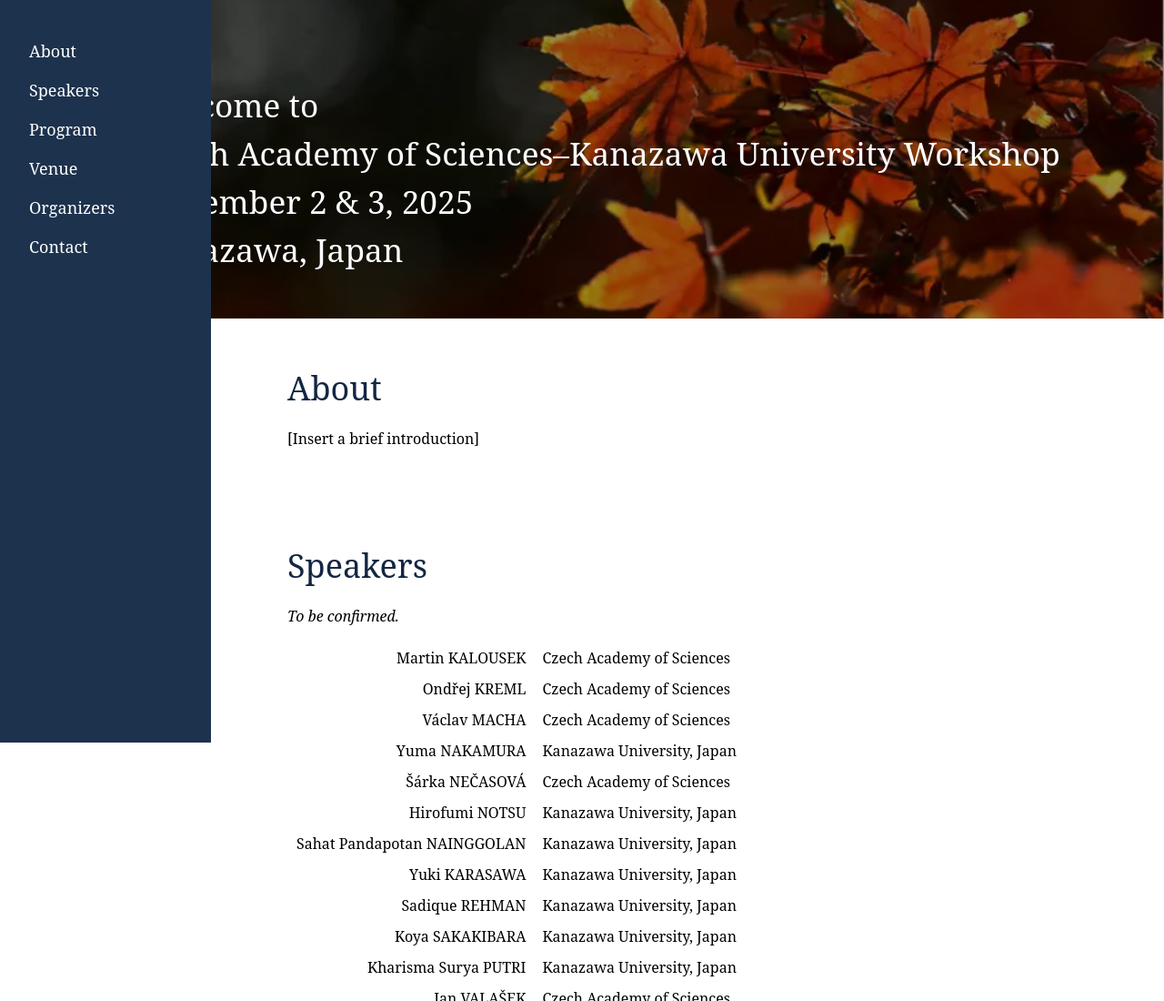
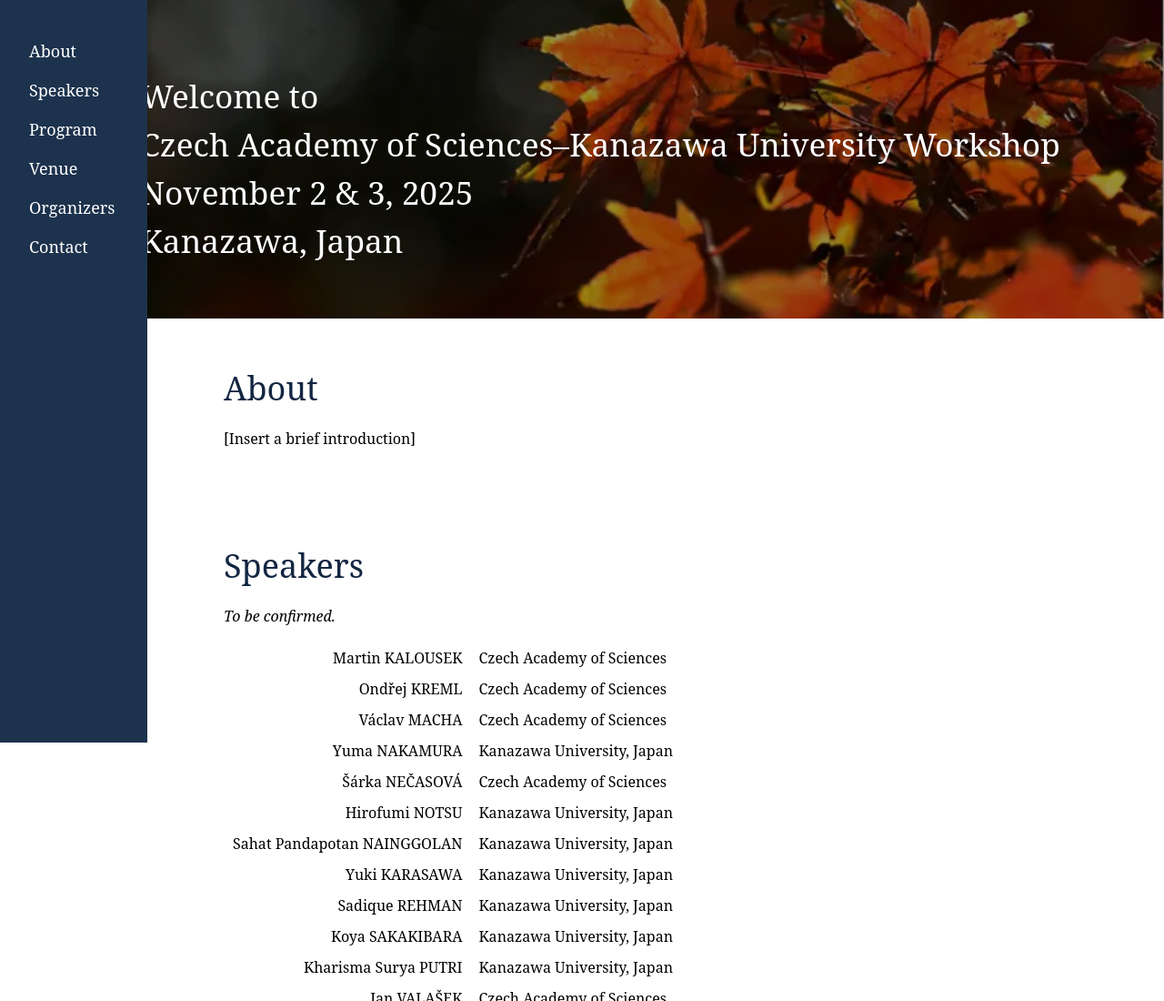
Before and after one commit to jftrabago/CASKUWorkshop2025, a plain HTML site: page index.html in a window 1280 px wide. Shown: the top 1100 px of the page at 91% size. Drawn offline with nearby package versions, Linux system fonts and the light colour scheme.

Commit message:
Add files via upload

```diff
--- a/index.html
+++ b/index.html
@@ -68,7 +68,7 @@
 <body>
 
 <!-- Sidebar/menu -->
-<nav class="myDesign-sidebar myDesign-myColor myDesign-collapse myDesign-top myDesign-large myDesign-padding" style="z-index:3;width:200px;font-weight:normal;" id="mySidebar"><br>
+<nav class="myDesign-sidebar myDesign-myColor myDesign-collapse myDesign-top myDesign-large myDesign-padding" style="z-index:3;width:130px;font-weight:normal;" id="mySidebar"><br>
   <a href="javascript:void(0)" onclick="myDesign_close()" class="myDesign-button myDesign-hide-large myDesign-display-topleft" style="width:100%;font-size:22px">Close Menu</a>
   <div class="myDesign-bar-block">
     <!-- <a href="#" onclick="myDesign_close()" class="myDesign-bar-item myDesign-button myDesign-hover-white">Home</a>  -->
@@ -92,7 +92,7 @@
 
 <!-- Header/Banner -->
 <div class="myDesign-banner">
-  <h1 style="text-align: left; margin-left: 40px; margin-top:40px">
+  <h1 style="text-align: left; margin-left: 40px; margin-top:20px">
     Welcome to<br>
     Czech Academy of Sciences&ndash;Kanazawa University Workshop<br>
 	November 2 & 3, 2025<br>Kanazawa, Japan
@@ -101,7 +101,7 @@
 
 
 <!-- !PAGE CONTENT! -->
-<div class="myDesign-main" style="margin-left:300px;margin-right:200px">
+<div class="myDesign-main" style="margin-left:230px;margin-right:200px">
 
 
   <!-- About Section -->
```
